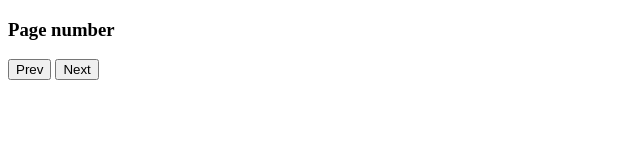
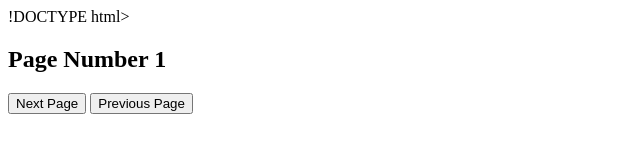
Before and after one commit to acciojob/github-issues-js-anilnadipannagari, a website: page main.html in a window 1280 px wide. Shown: the whole page, without its empty margins (0-640 px from the left). Drawn offline with Linux system fonts and the light colour scheme; no server answers.

Commit message:
Update main.html

```diff
--- a/main.html
+++ b/main.html
@@ -1,4 +1,4 @@
-<!DOCTYPE html>
+!DOCTYPE html>
 
 <html>
 
@@ -8,19 +8,13 @@
 
 <body>
 	<!-- the entire body must be written by student -->
+	<body>
+		<h2>Page Number <span id="page-number">1</span></h2>
 
- <div class="container">
-    <h3> Page number <span id="pNo"></span></h3>
-    <ul id="list">
+		<ol></ol>
 
-    </ul>
-
-    <div class="flex">
-
-        <button id="load_prev">Prev</button>
-        <button id="load_next">Next</button>
-    </div>
-</div>
+		<button id="load_next">Next Page</button>
+		<button id="load_prev">Previous Page</button>
 
     <script type="text/javascript" src="./script.js">
 </script>
```
